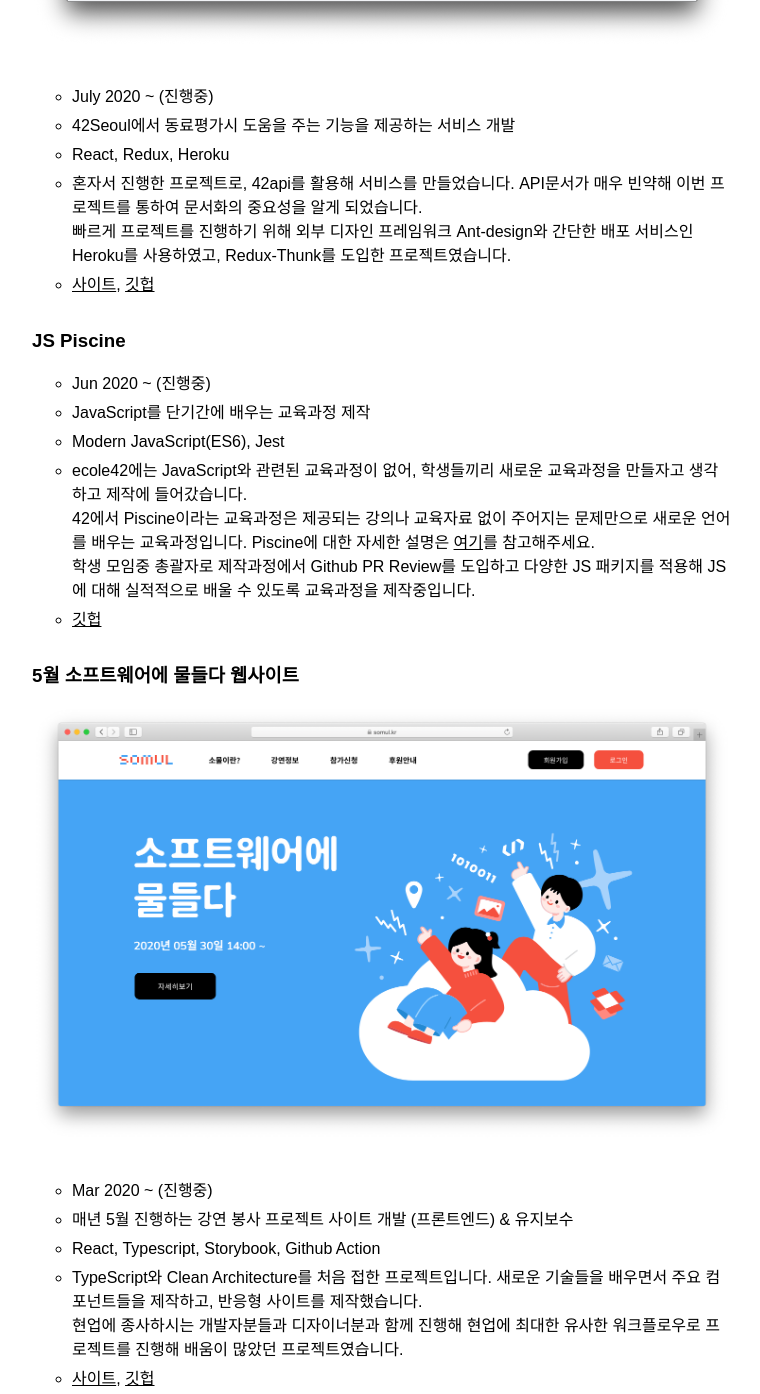
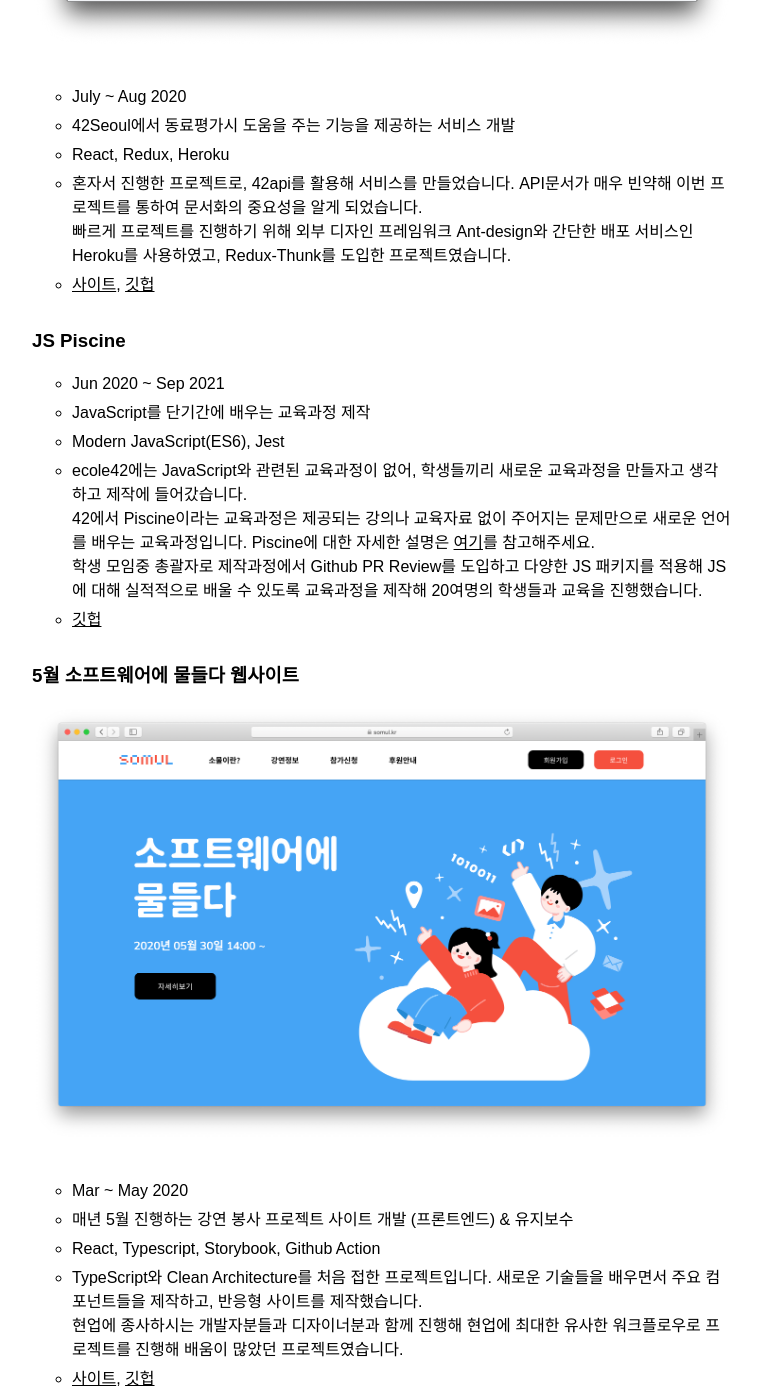
Before and after one commit to cos18/sungwoo.dev, a plain HTML site: page index.html in a window 1280 px wide. Shown: the part 1652-3046 px from the top of the page, without its empty margins (258-1018 px from the left). Drawn offline with Linux system fonts and the light colour scheme; a web font is replaced by a local one.

Commit message:
군입대로 인한 프로젝트 변동사항 수정

```diff
--- a/index.html
+++ b/index.html
@@ -127,7 +127,7 @@
                     <h3>Eval42</h3>
                     <img src="src/eval42.png" alt="">
                     <ul>
-                        <li>July 2020 ~ (진행중)</li>
+                        <li>July ~ Aug 2020</li>
                         <li>42Seoul에서 동료평가시 도움을 주는 기능을 제공하는 서비스 개발</li>
                         <li>React, Redux, Heroku</li>
                         <li>혼자서 진행한 프로젝트로, 42api를 활용해 서비스를 만들었습니다.
@@ -147,13 +147,13 @@
                         <img src="" alt="">
                     -->
                     <ul>
-                        <li>Jun 2020 ~ (진행중)</li>
+                        <li>Jun 2020 ~ Sep 2021</li>
                         <li>JavaScript를 단기간에 배우는 교육과정 제작</li>
                         <li>Modern JavaScript(ES6), Jest</li>
                         <li>ecole42에는 JavaScript와 관련된 교육과정이 없어, 학생들끼리 새로운 교육과정을 만들자고 생각하고 제작에 들어갔습니다.<br>
                             42에서 Piscine이라는 교육과정은 제공되는 강의나 교육자료 없이 주어지는 문제만으로 새로운 언어를 배우는 교육과정입니다.
                             Piscine에 대한 자세한 설명은 <a href="https://github.com/42js/js_piscine#%EF%B8%8F-piscine이란">여기</a>를 참고해주세요.<br>
-                            학생 모임중 총괄자로 제작과정에서 Github PR Review를 도입하고 다양한 JS 패키지를 적용해 JS에 대해 실적적으로 배울 수 있도록 교육과정을 제작중입니다.
+                            학생 모임중 총괄자로 제작과정에서 Github PR Review를 도입하고 다양한 JS 패키지를 적용해 JS에 대해 실적적으로 배울 수 있도록 교육과정을 제작해 20여명의 학생들과 교육을 진행했습니다.
                         </li>
                         <li>
                             <a href="https://github.com/42js/js_piscine">깃헙</a>
@@ -164,7 +164,7 @@
                     <h3>5월 소프트웨어에 물들다 웹사이트</h3>
                     <img src="src/somul.png" alt="">
                     <ul>
-                        <li>Mar 2020 ~ (진행중)</li>
+                        <li>Mar ~ May 2020</li>
                         <li>매년 5월 진행하는 강연 봉사 프로젝트 사이트 개발 (프론트엔드) & 유지보수</li>
                         <li>React, Typescript, Storybook, Github Action</li>
                         <li>TypeScript와 Clean Architecture를 처음 접한 프로젝트입니다.
```
